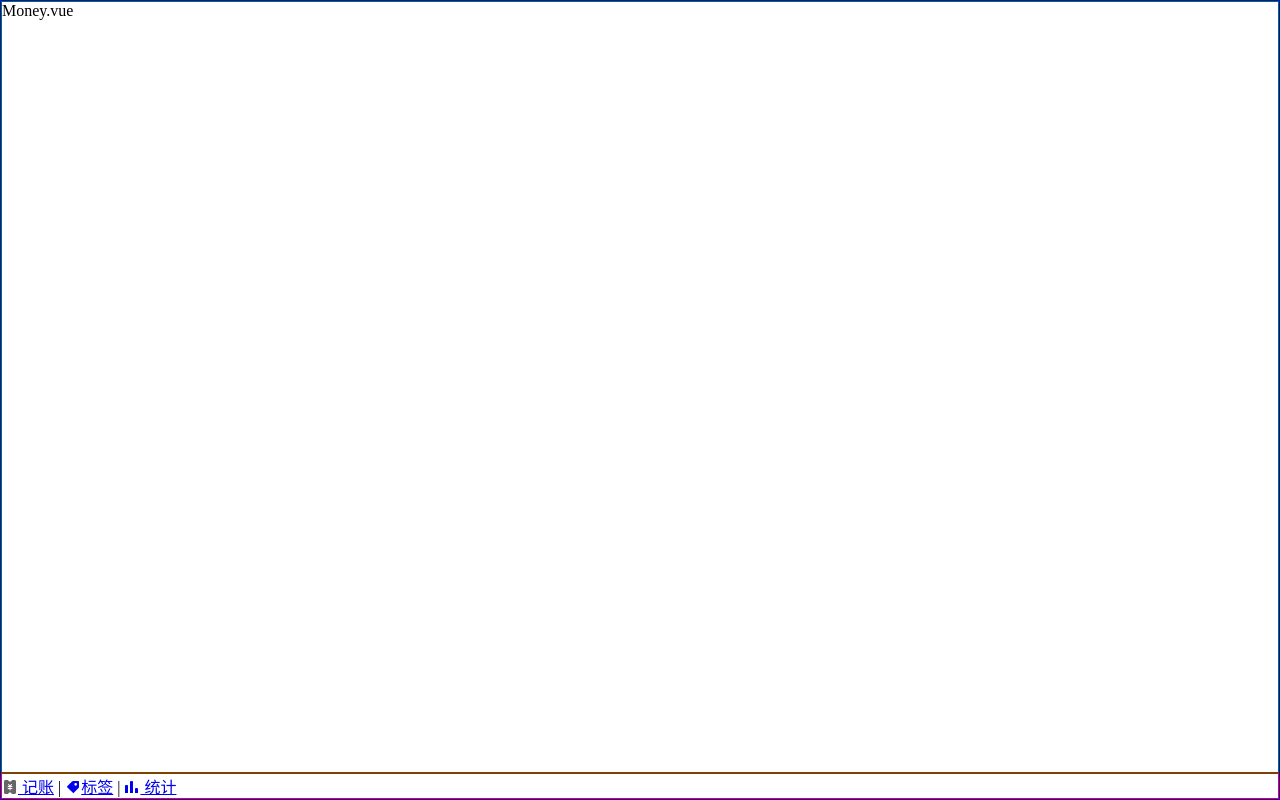
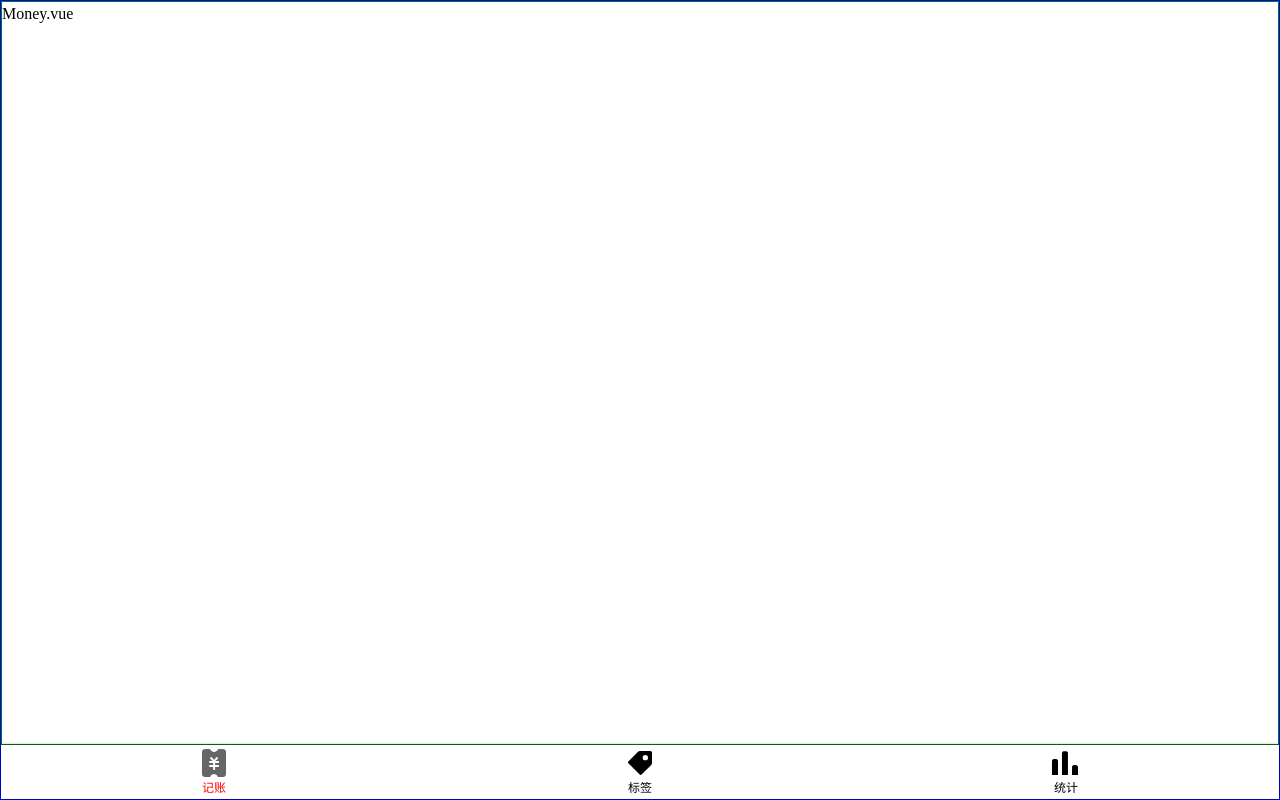
Before and after one commit to DownGrowth/morney-1, a Vue app: page /#/money in a window 1280 px wide. Built offline with nearby package versions, Linux system fonts and the light colour scheme.

Commit message:
添加样式

```diff
--- a/public/index.html
+++ b/public/index.html
@@ -3,7 +3,7 @@
   <head>
     <meta charset="utf-8">
     <meta http-equiv="X-UA-Compatible" content="IE=edge">
-    <meta name="viewport" content="width=device-width,initial-scale=1.0">
+    <meta name="viewport" content="width=device-width,initial-scale=1,minimum-scale=1,maximum-scale=1,user-scalable=no,viewport-fit=cover">
     <link rel="icon" href="<%= BASE_URL %>favicon.ico">
     <title><%= htmlWebpackPlugin.options.title %></title>
   </head>
--- a/src/App.vue
+++ b/src/App.vue
@@ -11,6 +11,13 @@ import router from './router/index';
   margin:0%;
   padding: 0;
   box-sizing: border-box;
+}
+body{
+  line-height: 1.5;
+}
+a{
+  text-decoration: none;
+  color:inherit
 }
 #app {
   font-family: Avenir, Helvetica, Arial, sans-serif;
--- a/src/components/Nav.vue
+++ b/src/components/Nav.vue
@@ -1,32 +1,49 @@
 <template>
-  <div class="nav">
-    <router-link to="/money">
+  <nav>
+    <router-link to="/money" class="item" active-class="selected">
     <Icon name="money"/>
     记账</router-link>
 
-    |
-    <router-link to="/labels">
+
+    <router-link to="/labels" class="item" active-class="selected">
     <Icon name="label"/>标签</router-link>
-    |
-    <router-link to="/statistics">
+
+    <router-link to="/statistics" class="item" active-class="selected">
     <Icon name="statistics"/>
     统计</router-link>
-   </div>
+   </nav>
 </template>
 
 <script lang="ts">
-import Icon from "./Icon.vue";
+
 
 
 
 export default {
-    name: "Nav",
-    components: { Icon }
+    name: "Nav"
 }
 </script>
 
 <style lang="scss" scoped>
-.nav{
-    border:1px solid red;
+  nav{
+    display: flex;
+    box-shadow: 0 0 3px rgba(0,0,0,0.5);
+    flex-direction: row;
+    font-size: 12px;
+    > .item {
+      padding: 2px 0;
+      width: 33.33333%;
+      display: flex;
+      justify-content: center;
+      align-items: center;
+  flex-direction: column;
+  .icon {
+    width: 32px;
+    height: 32px;
+  }
+  }
+  > .item.selected{
+    color:red;
+  }
 }
 </style>
```
